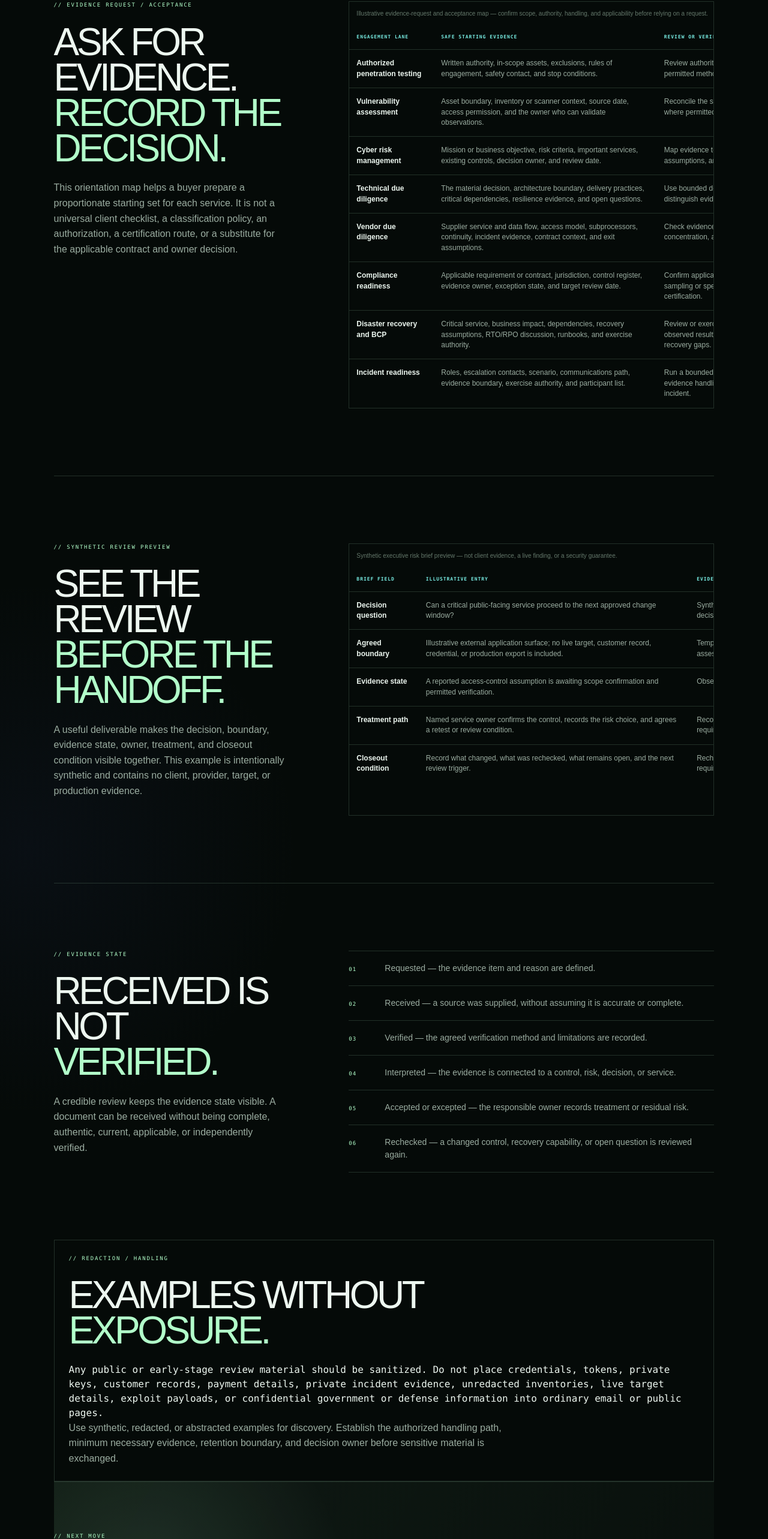
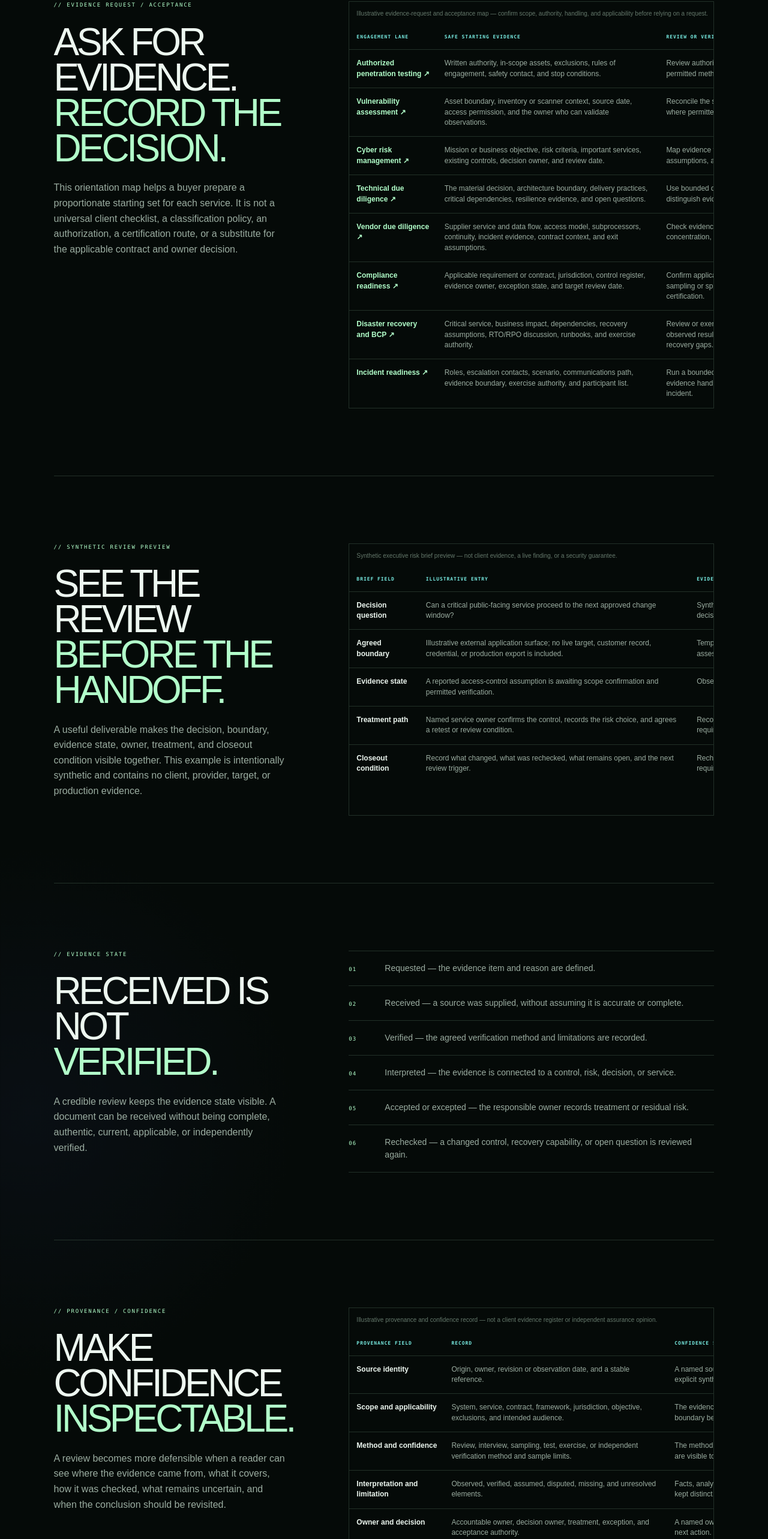
Before and after one commit to ZeroXSHDW/ZERODEVLLC-Website-Source-Code, a Next.js app: page /deliverables in a window 1280 px wide. Shown: the part 2408-4974 px from the top of the page at 60% size. Built offline with nearby package versions, Linux system fonts and the light colour scheme.

Commit message:
content: connect evidence map to service briefs

```diff
--- a/app/deliverables/page.tsx
+++ b/app/deliverables/page.tsx
@@ -41,14 +41,23 @@ const evidenceStates = [
 ] as const;
 
 const evidenceRequestRows = [
-  ['Authorized penetration testing', 'Written authority, in-scope assets, exclusions, rules of engagement, safety contact, and stop conditions.', 'Review authority and scope before any technical activity; confirm permitted methods, escalation, and evidence boundaries.', 'Named authority approves the scope, safety controls, permitted activity, and report audience.'],
-  ['Vulnerability assessment', 'Asset boundary, inventory or scanner context, source date, access permission, and the owner who can validate observations.', 'Reconcile the source and scope, verify material observations where permitted, and record severity, confidence, and limitations.', 'Security or engineering owner accepts the prioritized treatment path or records an authorized exception.'],
-  ['Cyber risk management', 'Mission or business objective, risk criteria, important services, existing controls, decision owner, and review date.', 'Map evidence to the risk question, control state, impact, likelihood, assumptions, and available treatment choices.', 'Risk or executive owner records treatment, transfer, avoidance, monitoring, or residual-risk acceptance.'],
-  ['Technical due diligence', 'The material decision, architecture boundary, delivery practices, critical dependencies, resilience evidence, and open questions.', 'Use bounded document, interview, and technical review methods; distinguish evidence, assumptions, gaps, and material unknowns.', 'Decision owner acknowledges the open questions, conditions, limitations, and decision implications.'],
-  ['Vendor due diligence', 'Supplier service and data flow, access model, subprocessors, continuity, incident evidence, contract context, and exit assumptions.', 'Check evidence provenance, coverage, recency, relationship fit, concentration, access, incident, and exit gaps.', 'Procurement or third-party risk owner records approval, conditions, mitigation, escalation, or decline.'],
-  ['Compliance readiness', 'Applicable requirement or contract, jurisdiction, control register, evidence owner, exception state, and target review date.', 'Confirm applicability and map evidence to the requirement; use sampling or specialist review without presenting the work as certification.', 'Control owner records the gap, exception, remediation route, or referral to the appropriate assessor or authority.'],
-  ['Disaster recovery and BCP', 'Critical service, business impact, dependencies, recovery assumptions, RTO/RPO discussion, runbooks, and exercise authority.', 'Review or exercise the agreed scenario, record decisions and observed results, and preserve unresolved dependency and recovery gaps.', 'Continuity or service owner accepts the exercise result, owned actions, residual risk, and next exercise or restore test.'],
-  ['Incident readiness', 'Roles, escalation contacts, scenario, communications path, evidence boundary, exercise authority, and participant list.', 'Run a bounded tabletop or exercise, record decisions and evidence handling, and separate exercise observations from a live incident.', 'Incident or executive owner approves the lessons-learned backlog, communications actions, and next readiness review.'],
+  ['01', 'Authorized penetration testing', 'Written authority, in-scope assets, exclusions, rules of engagement, safety contact, and stop conditions.', 'Review authority and scope before any technical activity; confirm permitted methods, escalation, and evidence boundaries.', 'Named authority approves the scope, safety controls, permitted activity, and report audience.'],
+  ['02', 'Vulnerability assessment', 'Asset boundary, inventory or scanner context, source date, access permission, and the owner who can validate observations.', 'Reconcile the source and scope, verify material observations where permitted, and record severity, confidence, and limitations.', 'Security or engineering owner accepts the prioritized treatment path or records an authorized exception.'],
+  ['03', 'Cyber risk management', 'Mission or business objective, risk criteria, important services, existing controls, decision owner, and review date.', 'Map evidence to the risk question, control state, impact, likelihood, assumptions, and available treatment choices.', 'Risk or executive owner records treatment, transfer, avoidance, monitoring, or residual-risk acceptance.'],
+  ['04', 'Technical due diligence', 'The material decision, architecture boundary, delivery practices, critical dependencies, resilience evidence, and open questions.', 'Use bounded document, interview, and technical review methods; distinguish evidence, assumptions, gaps, and material unknowns.', 'Decision owner acknowledges the open questions, conditions, limitations, and decision implications.'],
+  ['05', 'Vendor due diligence', 'Supplier service and data flow, access model, subprocessors, continuity, incident evidence, contract context, and exit assumptions.', 'Check evidence provenance, coverage, recency, relationship fit, concentration, access, incident, and exit gaps.', 'Procurement or third-party risk owner records approval, conditions, mitigation, escalation, or decline.'],
+  ['06', 'Compliance readiness', 'Applicable requirement or contract, jurisdiction, control register, evidence owner, exception state, and target review date.', 'Confirm applicability and map evidence to the requirement; use sampling or specialist review without presenting the work as certification.', 'Control owner records the gap, exception, remediation route, or referral to the appropriate assessor or authority.'],
+  ['07', 'Disaster recovery and BCP', 'Critical service, business impact, dependencies, recovery assumptions, RTO/RPO discussion, runbooks, and exercise authority.', 'Review or exercise the agreed scenario, record decisions and observed results, and preserve unresolved dependency and recovery gaps.', 'Continuity or service owner accepts the exercise result, owned actions, residual risk, and next exercise or restore test.'],
+  ['08', 'Incident readiness', 'Roles, escalation contacts, scenario, communications path, evidence boundary, exercise authority, and participant list.', 'Run a bounded tabletop or exercise, record decisions and evidence handling, and separate exercise observations from a live incident.', 'Incident or executive owner approves the lessons-learned backlog, communications actions, and next readiness review.'],
+] as const;
+
+const provenanceRows = [
+  ['Source identity', 'Origin, owner, revision or observation date, and a stable reference.', 'A named source has a traceable revision, date, or explicit synthetic label.', 'An unattributed, stale, or untraceable source remains unverified.'],
+  ['Scope and applicability', 'System, service, contract, framework, jurisdiction, objective, exclusions, and intended audience.', 'The evidence matches the agreed question and the boundary being reviewed.', 'A relevant document outside the agreed scope does not prove the in-scope condition.'],
+  ['Method and confidence', 'Review, interview, sampling, test, exercise, or independent verification method and sample limits.', 'The method, sample, limitations, and confidence basis are visible to the decision-maker.', 'Confidence describes evidence quality; it is not a security guarantee or auditor opinion.'],
+  ['Interpretation and limitation', 'Observed, verified, assumed, disputed, missing, and unresolved elements.', 'Facts, analysis, assumptions, and open questions are kept distinct.', 'Interpretation does not create legal, procurement, regulatory, or certification authority.'],
+  ['Owner and decision', 'Accountable owner, decision owner, treatment, exception, and acceptance authority.', 'A named owner acknowledges the conclusion and the next action.', 'A report cannot accept residual risk on behalf of an organization.'],
+  ['Review trigger and disposition', 'Retest, exercise, contract change, threat update, requirement change, and retention or disposition date.', 'The record states when evidence expires, changes meaning, or needs rechecking.', 'A historical pass does not prove current security, resilience, or continuity.'],
 ] as const;
 
 const briefPreviewRows = [
@@ -119,9 +128,9 @@ export default function DeliverablesPage() {
                 </tr>
               </thead>
               <tbody>
-                {evidenceRequestRows.map(([lane, evidence, method, acceptance]) => (
+                {evidenceRequestRows.map(([number, lane, evidence, method, acceptance]) => (
                   <tr key={lane}>
-                    <td>{lane}</td>
+                    <td><Link className={styles.evidenceRequestLink} href={`/services#service-${number}`}>{lane} <span aria-hidden="true">↗</span></Link></td>
                     <td>{evidence}</td>
                     <td>{method}</td>
                     <td>{acceptance}</td>
@@ -172,6 +181,37 @@ export default function DeliverablesPage() {
           </div>
         </section>
 
+        <section className={styles.outputSection} id="provenance-confidence" aria-labelledby="provenance-heading">
+          <div className={styles.sectionIntro}>
+            <p className={styles.eyebrow}>{'// PROVENANCE / CONFIDENCE'}</p>
+            <h2 id="provenance-heading">Make confidence<br /><span>inspectable.</span></h2>
+            <p>A review becomes more defensible when a reader can see where the evidence came from, what it covers, how it was checked, what remains uncertain, and when the conclusion should be revisited.</p>
+          </div>
+          <div className={styles.actionTableWrap}>
+            <table className={`${styles.actionTable} ${styles.provenanceMap}`}>
+              <caption className={styles.tableCaption}>Illustrative provenance and confidence record — not a client evidence register or independent assurance opinion.</caption>
+              <thead>
+                <tr>
+                  <th scope="col">Provenance field</th>
+                  <th scope="col">Record</th>
+                  <th scope="col">Confidence signal</th>
+                  <th scope="col">Boundary</th>
+                </tr>
+              </thead>
+              <tbody>
+                {provenanceRows.map(([field, record, signal, boundary]) => (
+                  <tr key={field}>
+                    <td>{field}</td>
+                    <td>{record}</td>
+                    <td>{signal}</td>
+                    <td>{boundary}</td>
+                  </tr>
+                ))}
+              </tbody>
+            </table>
+          </div>
+        </section>
+
         <section className={styles.noticeSection} aria-labelledby="redaction-heading">
           <p className={styles.eyebrow}>{'// REDACTION / HANDLING'}</p>
           <h2 id="redaction-heading">Examples without<br /><span>exposure.</span></h2>
--- a/app/services/services.module.css
+++ b/app/services/services.module.css
@@ -132,12 +132,15 @@ h3 { font-family: Arial, Helvetica, sans-serif; letter-spacing: -.04em; text-tra
 .servicesMatrix { min-width: 1040px; }
 .frameworkMap { min-width: 1160px; }
 .evidenceRequestMap { min-width: 1240px; }
+.provenanceMap { min-width: 1180px; }
 .actionTable th, .actionTable td { border-bottom: 1px solid var(--line); padding: 14px 12px; text-align: left; vertical-align: top; }
 .actionTable th { color: var(--cyan); font-size: 8px; letter-spacing: .12em; text-transform: uppercase; }
 .actionTable td { color: var(--muted); font-family: Arial, Helvetica, sans-serif; font-size: 12px; line-height: 1.45; }
 .actionTable td:first-child { color: var(--ink); font-weight: 600; }
 .frameworkMap td a { color: var(--green); }
 .frameworkMap td a:hover, .frameworkMap td a:focus-visible { color: var(--green-bright); }
+.evidenceRequestLink { color: var(--green); }
+.evidenceRequestLink:hover, .evidenceRequestLink:focus-visible { color: var(--green-bright); }
 .frameworkMap .fieldList { gap: 6px; }
 .actionTable tr:last-child td { border-bottom: 0; }
 .tableCaption { color: var(--dim); font-family: Arial, Helvetica, sans-serif; font-size: 10px; padding: 12px; text-align: left; }
--- a/scripts/security-check.mjs
+++ b/scripts/security-check.mjs
@@ -179,6 +179,11 @@ requireText("app/deliverables/page.tsx", deliverablesPage, "private incident evi
 requireText("app/deliverables/page.tsx", deliverablesPage, "EVIDENCE REQUEST / ACCEPTANCE");
 requireText("app/deliverables/page.tsx", deliverablesPage, "Illustrative evidence-request and acceptance map");
 requireText("app/deliverables/page.tsx", deliverablesPage, "Decision or acceptance condition");
+requireText("app/deliverables/page.tsx", deliverablesPage, "services#service-${number}");
+requireText("app/deliverables/page.tsx", deliverablesPage, "evidenceRequestLink");
+requireText("app/deliverables/page.tsx", deliverablesPage, "PROVENANCE / CONFIDENCE");
+requireText("app/deliverables/page.tsx", deliverablesPage, "Illustrative provenance and confidence record");
+requireText("app/deliverables/page.tsx", deliverablesPage, "A historical pass does not prove current security");
 requireText("app/services/page.tsx", servicesPage, "Review evidence request map");
 requireText("app/deliverables/page.tsx", deliverablesPage, "twitter:");
 requireText("app/assurance/page.tsx", assurancePage, "Authority and scope");
```
